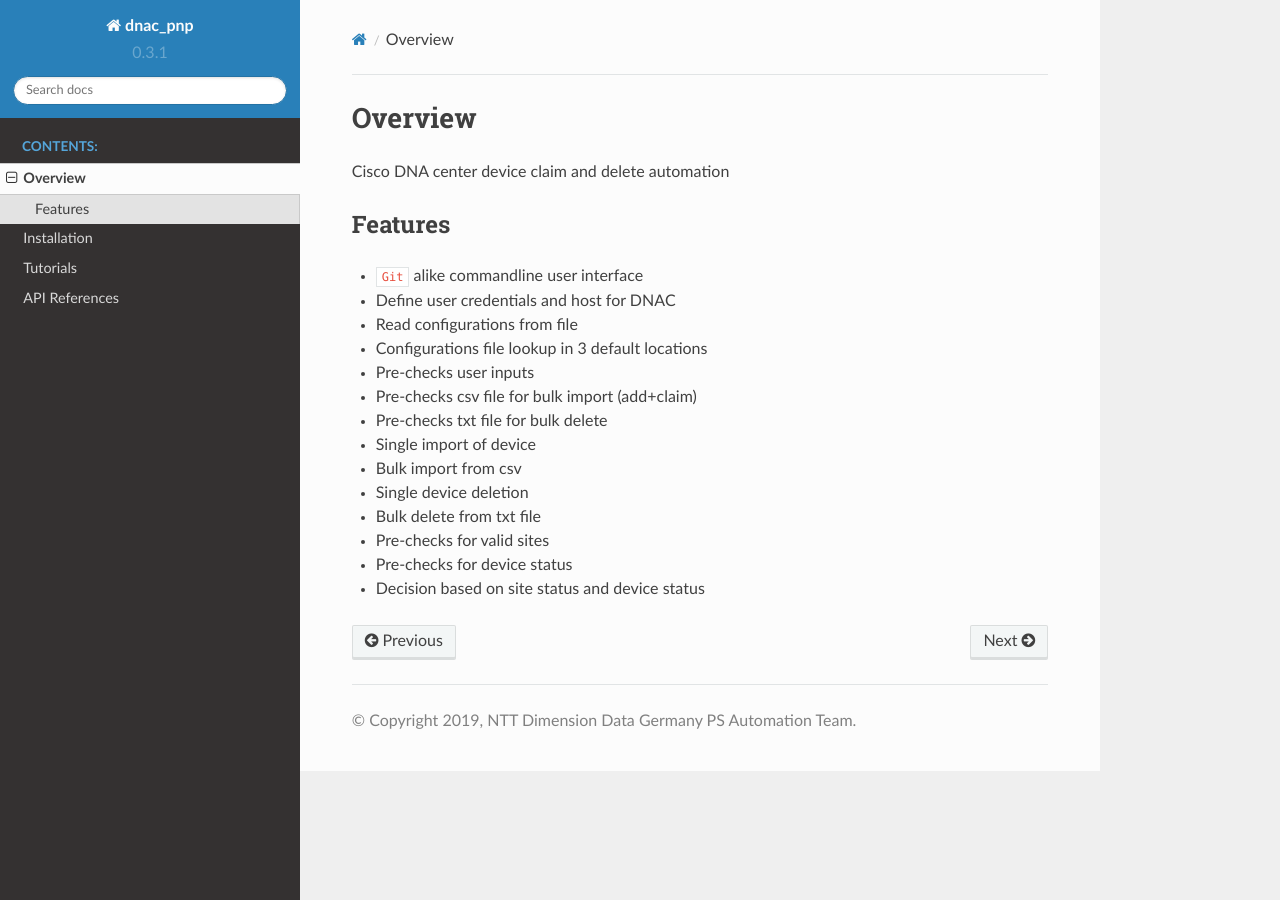
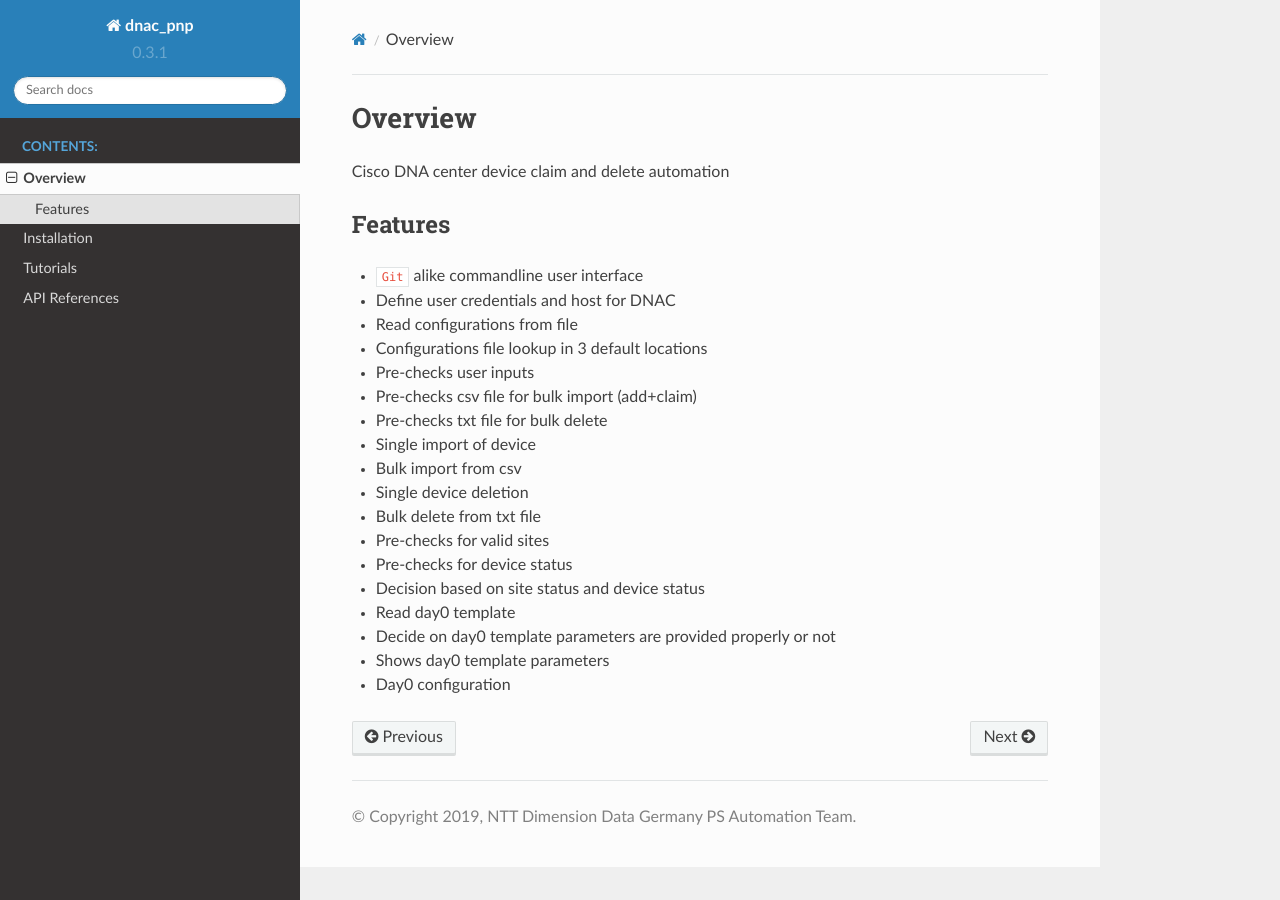
Before and after one commit to nttde/dnac_pnp, a Sphinx documentation site: the page built from docs/source/overview.rst, in a window 1280 px wide. Built offline with Sphinx 7.4.7 and the Read the Docs theme 2.0.0, drawn with Linux system fonts in a browser that asks for light colours.

Commit message:
WIP, adding template handler :candy:

```diff
--- a/README.rst
+++ b/README.rst
@@ -22,6 +22,10 @@ Features
 * Pre-checks for valid sites
 * Pre-checks for device status
 * Decision based on site status and device status
+* Read day0 template
+* Decide on day0 template parameters are provided properly or not
+* Shows day0 template parameters
+* Day0 configuration
 
 Dependencies
 ------------
--- a/docs/source/overview.rst
+++ b/docs/source/overview.rst
@@ -20,3 +20,7 @@ Features
 * Pre-checks for valid sites
 * Pre-checks for device status
 * Decision based on site status and device status
+* Read day0 template
+* Decide on day0 template parameters are provided properly or not
+* Shows day0 template parameters
+* Day0 configuration
```
